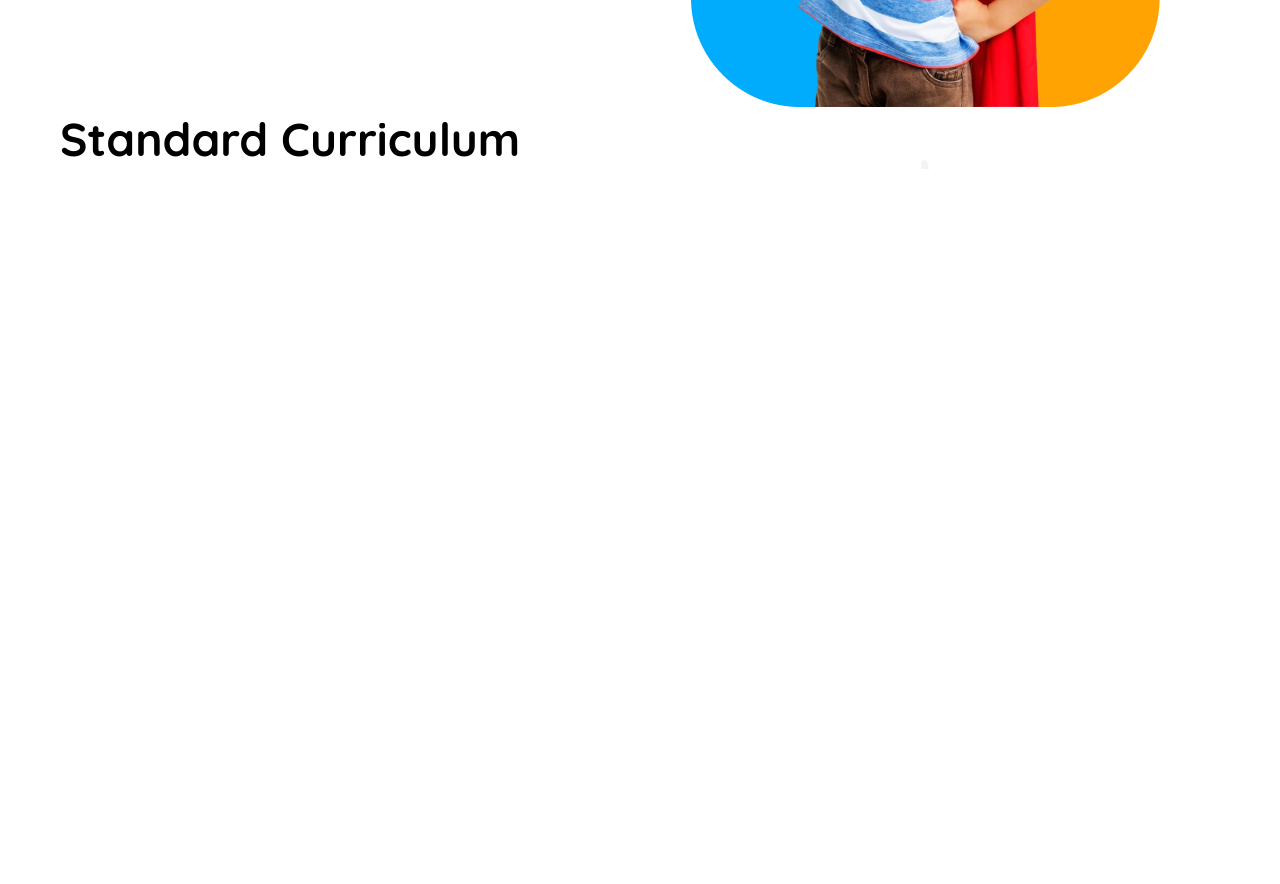
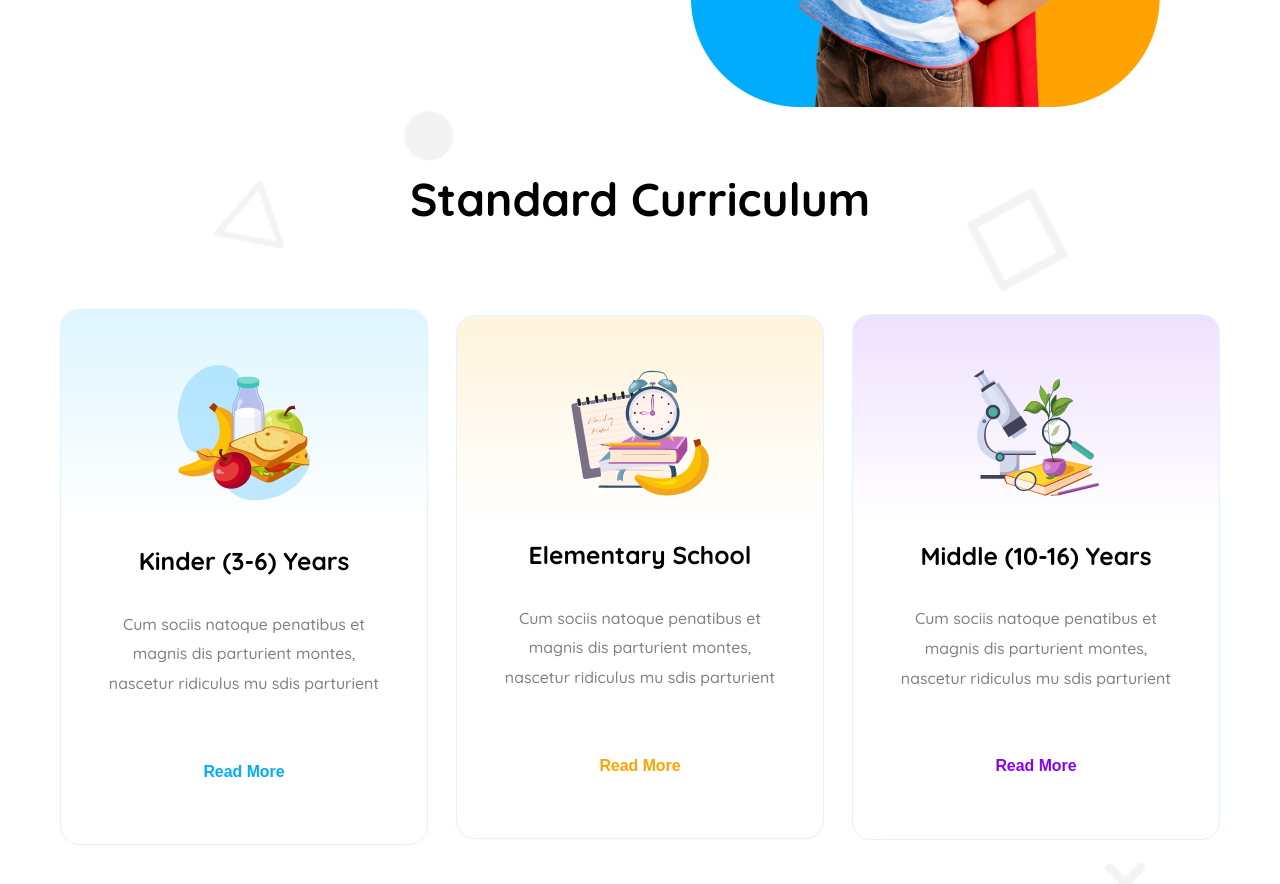
Before and after one commit to Bipul-Roni/Kids_School, a plain HTML site: page index.html in a window 1280 px wide. Shown: the part 570-1454 px from the top of the page. Before the commit the page ends 800 px from the top, so only its background shows below. Drawn offline with Linux system fonts and the light colour scheme.

Commit message:
color update

```diff
--- a/index.html
+++ b/index.html
@@ -15,11 +15,11 @@
             <h1>School</h1>
         </div>
 
-<ul class="hidden-item">
-    <li class="orange">Home</li>
-    <li class="sky_blue">About</li>
-    <li class="color03">Facilities</li>
-    <li class="color04">Admission</li>
+<ul class="menu hidden-item">
+    <li>Home</li>
+    <li>About</li>
+    <li>Facilities</li>
+    <li>Admission</li>
 </ul>
 <button class="btn hidden-item">Contact</button>
 <i class="fa-solid fa-bars "></i>
@@ -48,6 +48,37 @@
 
         <h1 class="heading">Standard Curriculum</h1>
 
+        <div class="image_box">
+
+                <div class="box_one color-gradient-one">
+                    <img src="image/kinder.png" alt="images of food"></img>
+                    <h2>Kinder (3-6) Years</h2>
+                    <p>Cum sociis natoque penatibus et magnis
+                        dis parturient montes, nascetur ridiculus
+                        mu sdis parturient</p>
+                    <button class= "image-button">Read More</button>
+                </div>
+
+                <div class="box_one color-gradient-two">
+                    <img src="image/elementary.png" alt="images of food"></img>
+                    <h2>Elementary School</h2>
+                    <p>Cum sociis natoque penatibus et magnis
+                        dis parturient montes, nascetur ridiculus
+                        mu sdis parturient</p>
+                    <button class= "image-button">Read More</button>
+                </div>
+
+                <div class="box_one color-gradient-three">
+                    <img src="image/middle.png" alt="images of food"></img>
+                    <h2>Middle (10-16) Years</h2>
+                    <p>Cum sociis natoque penatibus et magnis
+                        dis parturient montes, nascetur ridiculus
+                        mu sdis parturient</p>
+                    <button class= "image-button">Read More</button>
+                </div>
+
+        </div>
+
     </div>
 
 </main>
--- a/style/style.css
+++ b/style/style.css
@@ -16,11 +16,24 @@
     --paragraph-color: #808080;
     --accent-color: #FEA301;
     --white-color: #ffff;
+    --blue-color: #05D4DF;
+    --dark-blue: #5D58EF;
     --font-size: 2.875rem;
 
 }
 
+.color-gradient-one{
+    background: linear-gradient(180deg, rgba(222,245,255,1) 0%, rgba(255,255,255,1) 40%);
+}
+.color-gradient-two{
+    background: linear-gradient(180deg, rgba(255,244,220,1) 0%, rgba(255,255,255,1) 40%);
+}
+.color-gradient-three{
+    background: linear-gradient(180deg, rgba(238,225,255,1) 0%, rgba(255,255,255,1) 40%);
+}
+
 .heading{
+    text-align: center;
     font-size: var(--font-size);
     font-family: "Quicksand", serif;
     font-weight: 700;
@@ -28,6 +41,21 @@
     line-height: 1.25em;
 }
 
+.menu li:nth-child(1) {
+    color: var(--accent-color);
+}
+
+.menu li:nth-child(2) {
+    color: var(--secondary-color);
+}
+
+.menu li:nth-child(3) {
+    color: var(--blue-color);
+}
+
+.menu li:nth-child(4) {
+    color: var(--dark-blue);
+}
 .orange{
     color: var(--accent-color);
 }
@@ -35,13 +63,6 @@
     color: var(--secondary-color);
 }
 
-.color03{
-    color: #05D4DF;
-}
-
-.color04{
-    color: #5D58EF;
-}
 /* This is the section of header menu  */
 
 .logo{
@@ -165,11 +186,77 @@
     background-position: center;
     background-repeat: no-repeat;
     background-size: cover;
+    padding: 60px 0px;
+
+
 }
 
+.box_one h2{
+    font-size: 1.5325rem;
+    font-family: "Quicksand" serif;
+    line-height: 1.25em;
+    font-weight: 700;
+    margin-top: 32px;
+}
 
+.box_one p{
+    font-size: 0.993rem;
+    font-family: "Quicksand" serif;
+    line-height: 1.87em;
+    font-weight: 500;
+    color: #808080;
+    text-align: center;
+    margin: 33px 0px;
+}
+/* .box_one button{
+    font-size: 0.993rem;
+    font-family: "Quicksand" serif;
+    line-height: 1.87em;
+    font-weight: 700;
+    color: var(--secondary-color);
+    padding: 4px 0px;
+    border: none;
+    background-color: transparent;
+    cursor: pointer;
+} */
 
+.box_one{
+    width: 367px;
+    border-radius: 18.86px;
+    border: 0.94px solid #DEF5FF;
+    padding: 54px 40px;
 
+}
+
+.image_box{
+    display: flex;
+    flex-direction: row;
+    align-items: center;
+    align-content: space-between;
+    gap: 28px;
+    margin-top: 80px;
+}
+
+.image-button{
+    font-size: 0.993rem;
+    font-family: "Quicksand" serif;
+    line-height: 1.87em;
+    font-weight: 700;
+    padding: 4px 0px;
+    border: none;
+    background-color: transparent;
+    cursor: pointer;
+}
+.image_box .box_one:nth-child(1) .image-button {
+    color: var(--secondary-color);
+}
+
+.image_box .box_one:nth-child(2) .image-button {
+    color: var(--accent-color);
+}
+.image_box .box_one:nth-child(3) .image-button {
+    color: #8700FF;
+}
 
 
 
```
